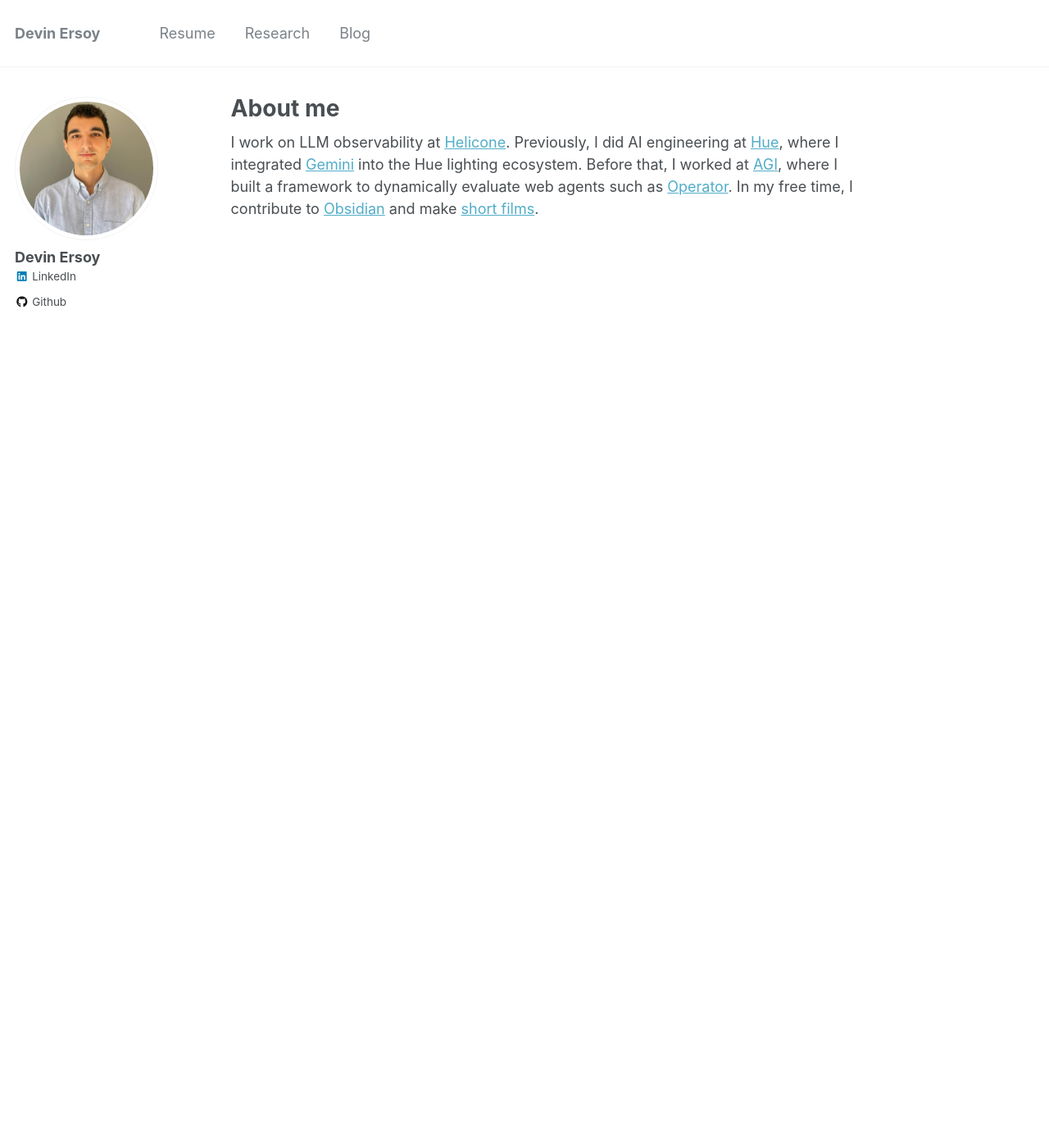
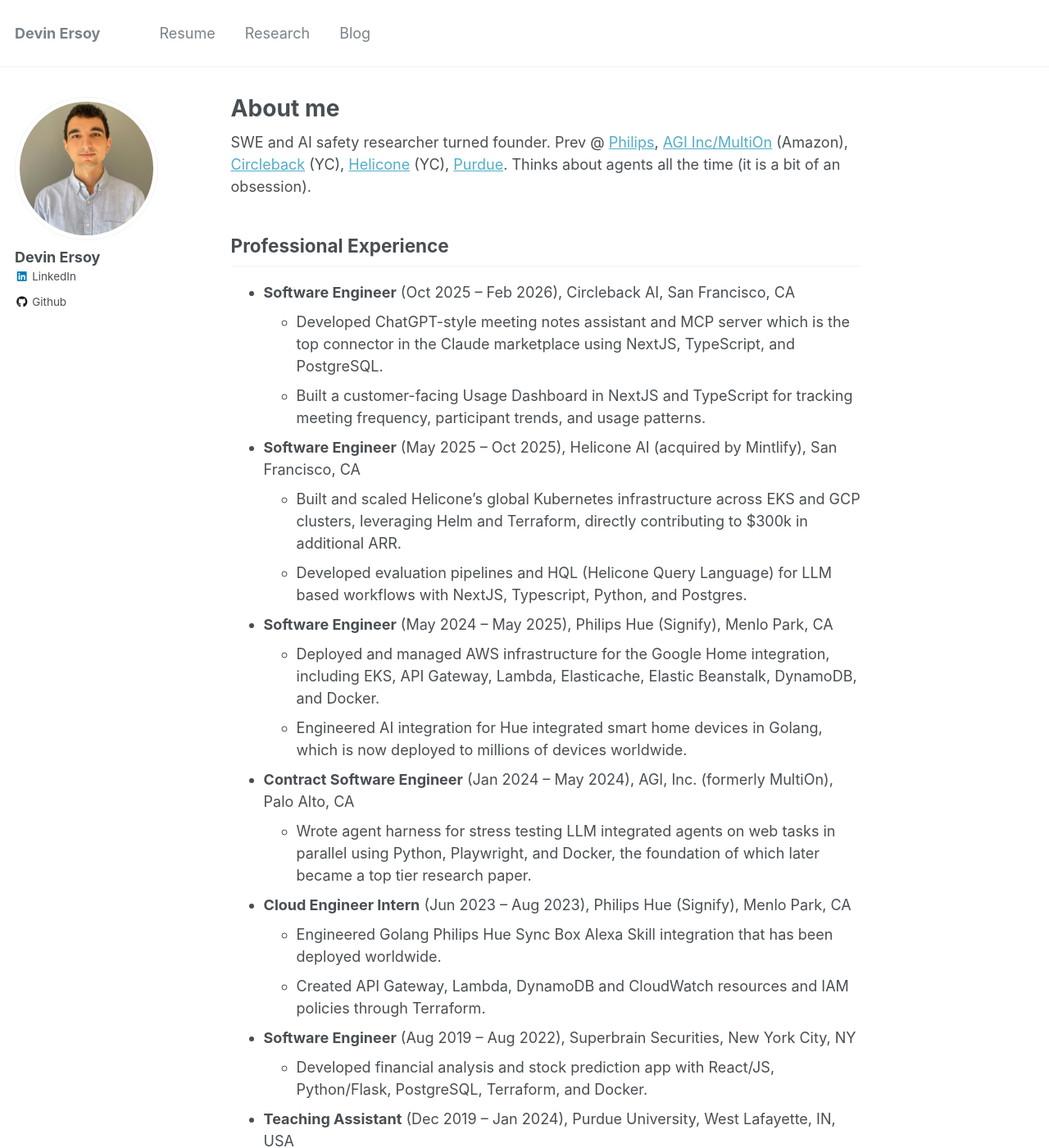
Before and after one commit to devinat1/devinat1.github.io, a Jekyll site: the page built from _pages/about.md, in a window 1280 px wide and 1400 px high. Shown: the whole window at 82% size. Built offline with Jekyll 4.4.1, drawn with Linux system fonts in a browser that asks for light colours; some of the changed text lies outside the part shown.

Commit message:
Update About page with new bio and full resume.
Replace the short narrative with a linked founder bio and add professional experience, education, and skills from the latest resume.

Co-authored-by: Cursor <cursoragent@cursor.com>

```diff
--- a/_pages/about.md
+++ b/_pages/about.md
@@ -17,7 +17,49 @@ redirect_from:
   gtag('config', 'G-ZSMV5NQV3R');
 </script>
 
-I work on LLM observability at [Helicone](https://www.helicone.ai/). Previously, I did AI engineering at [Hue](https://www.philips-hue.com/en-us), where I integrated [Gemini](https://gemini.google.com/) into the Hue lighting ecosystem. Before that, I worked at [AGI](https://www.theagi.company/), where I built a framework to dynamically evaluate web agents such as [Operator](https://openai.com/index/introducing-operator/). In my free time, I contribute to [Obsidian](https://obsidian.md/) and make [short films](https://www.youtube.com/watch?v=Wpo-X9__0ic&list=PLqCNIxjOjyAzME1Eg9g0secuALymjCcor&index=10).
+SWE and AI safety researcher turned founder. Prev @ [Philips](https://www.philips-hue.com/en-us), [AGI Inc/MultiOn](https://www.theagi.company/) (Amazon), [Circleback](https://circleback.ai/) (YC), [Helicone](https://www.helicone.ai/) (YC), [Purdue](https://www.purdue.edu/). Thinks about agents all the time (it is a bit of an obsession).
 
-<!-- News
------ -->
+Professional Experience
+-----------
+
+* **Software Engineer** (Oct 2025 – Feb 2026), Circleback AI, San Francisco, CA
+  * Developed ChatGPT-style meeting notes assistant and MCP server which is the top connector in the Claude marketplace using NextJS, TypeScript, and PostgreSQL.
+  * Built a customer-facing Usage Dashboard in NextJS and TypeScript for tracking meeting frequency, participant trends, and usage patterns.
+
+* **Software Engineer** (May 2025 – Oct 2025), Helicone AI (acquired by Mintlify), San Francisco, CA
+  * Built and scaled Helicone's global Kubernetes infrastructure across EKS and GCP clusters, leveraging Helm and Terraform, directly contributing to $300k in additional ARR.
+  * Developed evaluation pipelines and HQL (Helicone Query Language) for LLM based workflows with NextJS, Typescript, Python, and Postgres.
+
+* **Software Engineer** (May 2024 – May 2025), Philips Hue (Signify), Menlo Park, CA
+  * Deployed and managed AWS infrastructure for the Google Home integration, including EKS, API Gateway, Lambda, Elasticache, Elastic Beanstalk, DynamoDB, and Docker.
+  * Engineered AI integration for Hue integrated smart home devices in Golang, which is now deployed to millions of devices worldwide.
+
+* **Contract Software Engineer** (Jan 2024 – May 2024), AGI, Inc. (formerly MultiOn), Palo Alto, CA
+  * Wrote agent harness for stress testing LLM integrated agents on web tasks in parallel using Python, Playwright, and Docker, the foundation of which later became a top tier research paper.
+
+* **Cloud Engineer Intern** (Jun 2023 – Aug 2023), Philips Hue (Signify), Menlo Park, CA
+  * Engineered Golang Philips Hue Sync Box Alexa Skill integration that has been deployed worldwide.
+  * Created API Gateway, Lambda, DynamoDB and CloudWatch resources and IAM policies through Terraform.
+
+* **Software Engineer** (Aug 2019 – Aug 2022), Superbrain Securities, New York City, NY
+  * Developed financial analysis and stock prediction app with React/JS, Python/Flask, PostgreSQL, Terraform, and Docker.
+
+* **Teaching Assistant** (Dec 2019 – Jan 2024), Purdue University, West Lafayette, IN, USA
+  * Supervised students and lectured on complex concepts in Python, C, Java, Computer Architecture, Software Testing, and Software Engineering courses.
+
+Education
+-----------
+
+**Master of Science in Computer Science** (Aug 2022 – May 2024), Purdue University, West Lafayette, IN, USA
+- GPA: 3.83 / 4.0
+- Relevant Courses: Operating Systems, Advanced Algorithms, Software Engineering, Database Systems, Information Security, Cloud Computing, Computer Networks, Software Testing
+
+**Bachelor of Science in Computer Science** (Aug 2018 – May 2022), Purdue University, West Lafayette, IN, USA
+- GPA: 3.85 / 4.0
+- Relevant Courses: Systems Programming, Algorithms, Programming in C, Calculus, Linear Algebra, Statistics, Information Systems, Computer Architecture
+
+Technical Skills
+-----------
+**Software Experience:** C, Datadog, Docker, EKS, GCP, Gitlab CI, Go, Helm, Java, JavaScript, Linux, NextJS, Python, React, REST, SQL, Terraform, Typescript
+
+**Languages:** English (Native), Turkish (Fluent), Norwegian (Fluent), German (Basic)
```
